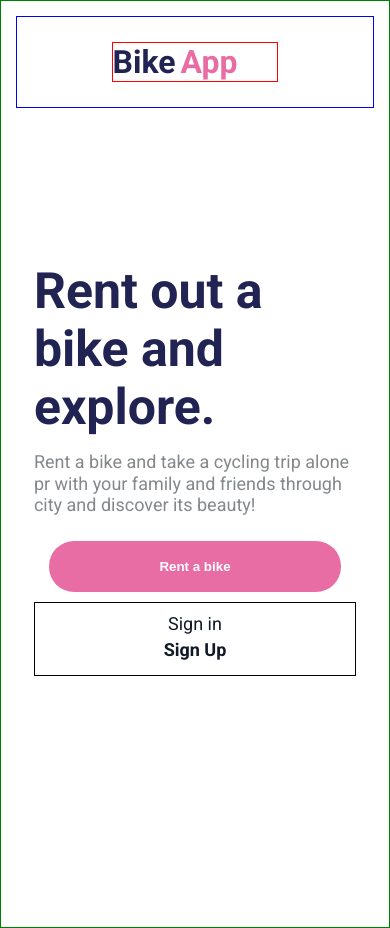
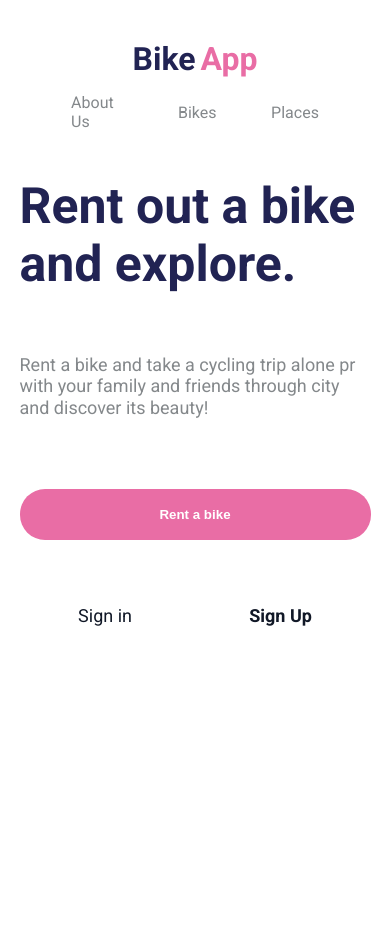
Before and after one commit to RicardoBaltazar/meuImovel-backend, a Next.js app in the folder rentalbike/: page / in a window 390 px wide. Built offline with nearby package versions, Linux system fonts and the light colour scheme.

Commit message:
style - configurando elementos responsivos

```diff
--- a/rentalbike/pages/index.js
+++ b/rentalbike/pages/index.js
@@ -13,22 +13,19 @@ const Main = styled.main`
   padding: 0px 8%;
 
   section{
-
     display: flex;
-
+    /* border: 1px solid yellow; */
     flex-direction: column;
     justify-content: space-between;
-    height: 325px;
+    height: 55vh;
 
     h2 {
       font-size: 65px;
       color: var(--title-color);
 
-      @media screen and (max-width: 500px) {
+      @media screen and (max-width: 900px) {
         font-size: 50px;
       }
-
-
     }
 
     p{
@@ -42,15 +39,13 @@ const Main = styled.main`
     .responsive-sign {
       display: none;
 
-
-
-      @media screen and (max-width: 500px) {
+      @media screen and (max-width: 900px) {
         display: block;
         display: flex;
-        flex-direction: column;
+        /* flex-direction: column; */
         justify-content: space-around;
         align-items: center;
-        border: 1px solid black;
+        /* border: 1px solid black; */
         padding: 10px 0;
 
         a{
@@ -65,12 +60,13 @@ const Main = styled.main`
 
   }
 
-  @media screen and (max-width: 500px) {
+  @media screen and (max-width: 900px) {
     justify-content: center;
     align-items: center;
     text-align:left;
-    height: 75vh;
+    height: 80vh;
     padding: 0 5%;
+    margin-top: -10vh;
   }
 
 `
@@ -79,7 +75,7 @@ const ImgHome = styled.img`
   width: 700px;
   margin-right: -30px;
 
-  @media screen and (max-width: 500px) {
+  @media screen and (max-width: 900px) {
     display: none;
   }
 `
--- a/rentalbike/src/Components/Button/index.jsx
+++ b/rentalbike/src/Components/Button/index.jsx
@@ -18,8 +18,8 @@ const BUTTON = styled.button`
             opacity: 75%;
         }
 
-        @media screen and (max-width: 500px) {
-            width: 75vw;
+        @media screen and (max-width: 900px) {
+            width: 90vw;
             margin: 10px auto;
       }
 `
--- a/rentalbike/src/Components/Container/index.jsx
+++ b/rentalbike/src/Components/Container/index.jsx
@@ -5,8 +5,8 @@ const Container = styled.div`
   height: 100vh;
   /* padding-top: 35px; */
   margin: auto 0;
-  border: 1px solid green;
-  @media screen and (max-width: 500px) {
+  /* border: 1px solid green; */
+  @media screen and (max-width: 900px) {
     margin: auto;
     height: 110vh;
     padding: 15px;
--- a/rentalbike/src/Components/Menu/index.jsx
+++ b/rentalbike/src/Components/Menu/index.jsx
@@ -6,13 +6,13 @@ const HEADER = styled.header`
     align-items: baseline;
     padding: 25px 8% 25px 8%;
     transition: 0.2s;
-    border: 1px solid blue;
+    /* border: 1px solid blue; */
 
     div {
         display: flex;
         justify-content: space-between;
         align-items: baseline;
-        border: 1px solid red;
+        /* border: 1px solid red; */
     }
 
     h1 {
@@ -47,6 +47,9 @@ const HEADER = styled.header`
     .btn-signin {
         color: #212353;
         font-weight: bold;
+        @media screen and (max-width: 900px) {
+            display: none;
+        }
     }
 
     .btn-signUp{
@@ -57,6 +60,9 @@ const HEADER = styled.header`
         border-radius: 25px;
         display: flex;
         align-items: center;
+        @media screen and (max-width: 900px) {
+            display: none;
+        }
     }
 
     span {
@@ -65,25 +71,32 @@ const HEADER = styled.header`
         color: var(--primary-color);
     }
 
-    @media screen and (max-width: 500px) {
+    @media screen and (max-width: 900px) {
         /* display: none; */
+        flex-direction: column;
         justify-content: center;
         align-items: center;
 
 
         div {
             flex-direction: column;
-            justify-content: center;
+            width: 100%;
             align-items: center;
-            text-align: center;
         }
 
         ul{
-            display: none;
+            display: flex;
+            justify-content: space-space-between;
+        }
+
+        li{
+            margin: 0 7vw;
         }
 
         h1{
             font-size: 32px;
+            margin-right: 0;
+            margin-bottom: 15px;
         }
 
         span {
@@ -91,6 +104,8 @@ const HEADER = styled.header`
         }
 
     }
+
+
 `;
 
 function Menu(props) {
```
